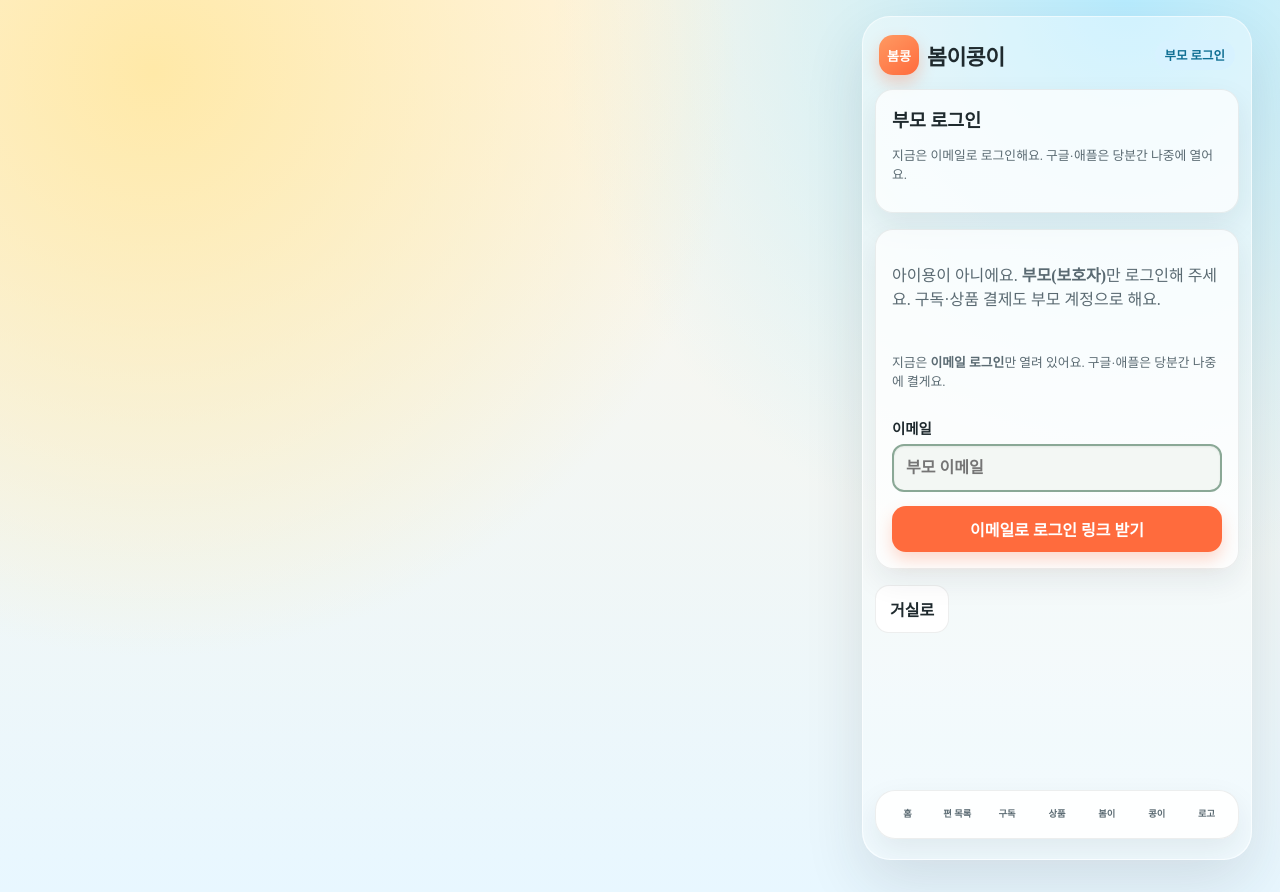
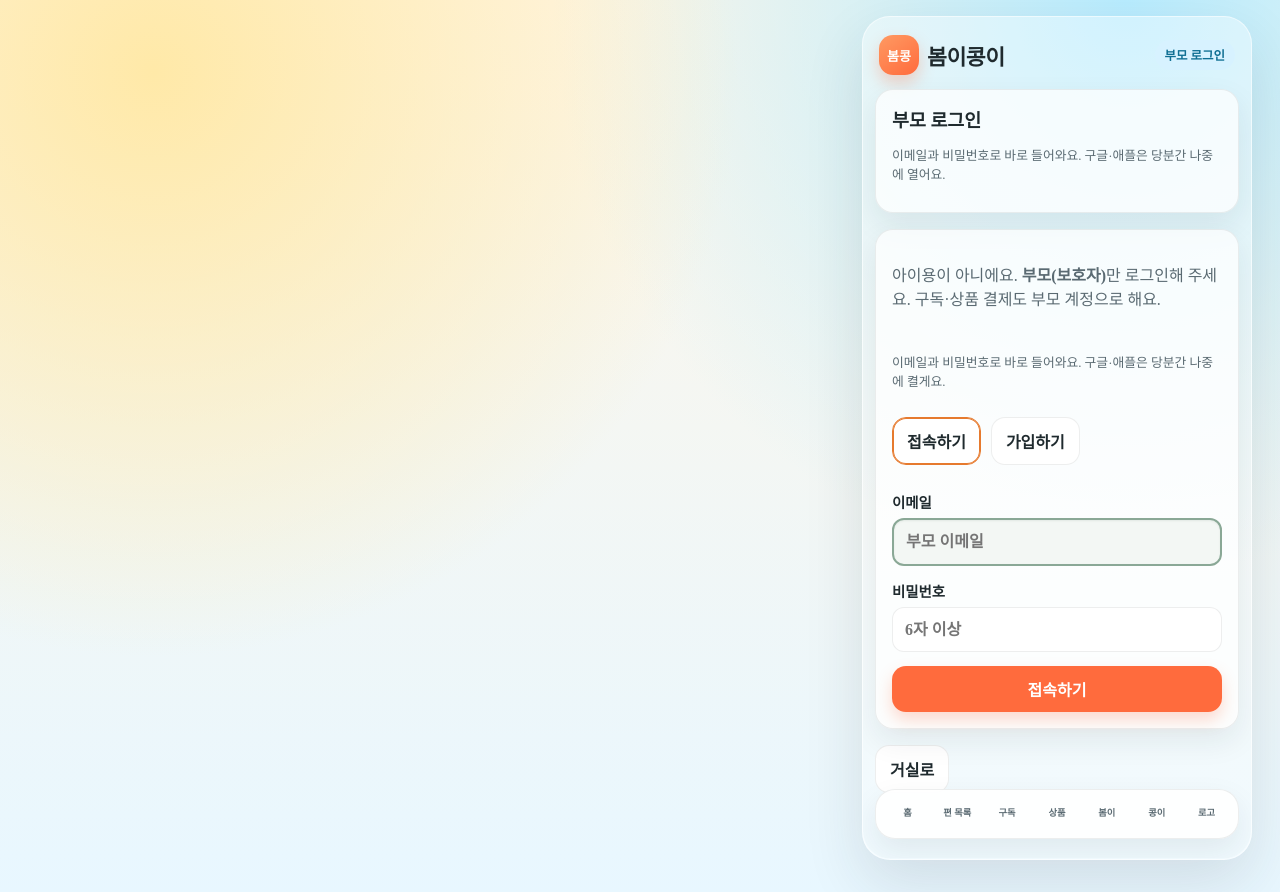
Before and after one commit to harryyoo59/bomkong, a Next.js app: page /parent-login in a window 1280 px wide. Built offline with nearby package versions, Linux system fonts and the light colour scheme; no server answers.

Commit message:
feat: 부모 로그인을 이메일+비밀번호 바로 접속으로 변경
매직링크 대신 소설가와 같이 같은 화면에서 가입/접속.
메일 확인은 대시보드에서 Confirm email 끄기 필요.

Co-authored-by: harryyoo59 <harryyoo59@users.noreply.github.com>

```diff
--- a/app/globals.css
+++ b/app/globals.css
@@ -345,6 +345,12 @@ textarea {
   border: 1px solid var(--line);
 }
 
+.btn-soft.is-active {
+  border-color: var(--orange, #e67a2e);
+  box-shadow: inset 0 0 0 1px var(--orange, #e67a2e);
+  font-weight: 700;
+}
+
 .btn-wide {
   width: 100%;
 }
--- a/app/parent-login/page.tsx
+++ b/app/parent-login/page.tsx
@@ -26,7 +26,7 @@ export default async function ParentLoginPage({ searchParams }: Props) {
       <section className="panel">
         <h1 className="section-title">부모 로그인</h1>
         <p className="muted tiny">
-          지금은 이메일로 로그인해요. 구글·애플은 당분간 나중에 열어요.
+          이메일과 비밀번호로 바로 들어와요. 구글·애플은 당분간 나중에 열어요.
         </p>
       </section>
       <ParentLoginForm nextPath={next} initialError={error} />
--- a/components/ParentLoginForm.tsx
+++ b/components/ParentLoginForm.tsx
@@ -3,23 +3,26 @@
 import { useMemo, useState } from "react";
 import { useRouter } from "next/navigation";
 import { createParentAuthBrowserClient } from "@/lib/parent-auth-browser";
-import { parentAuthCallbackUrl, safeNextPath } from "@/lib/parent-auth";
+import { safeNextPath } from "@/lib/parent-auth";
 
 type Props = {
   nextPath?: string;
   initialError?: string | null;
 };
 
+type Mode = "login" | "signup";
+
 /**
- * 당장 오픈용: 이메일 로그인만.
+ * 소설가와 같이: 이메일+비밀번호로 같은 화면에서 바로 가입/로그인.
  * 구글·애플은 당분간 안 켬.
  */
 export function ParentLoginForm({ nextPath = "/", initialError }: Props) {
   const router = useRouter();
   const next = useMemo(() => safeNextPath(nextPath), [nextPath]);
+  const [mode, setMode] = useState<Mode>("login");
   const [email, setEmail] = useState("");
-  const [code, setCode] = useState("");
-  const [awaitingCode, setAwaitingCode] = useState(false);
+  const [password, setPassword] = useState("");
+  const [passwordConfirm, setPasswordConfirm] = useState("");
   const [busy, setBusy] = useState(false);
   const [message, setMessage] = useState(
     initialError === "login"
@@ -27,83 +30,90 @@ export function ParentLoginForm({ nextPath = "/", initialError }: Props) {
       : "",
   );
 
-  async function sendEmailLink(e: React.FormEvent) {
+  function friendlyAuthError(raw: string): string {
+    const text = (raw || "").toLowerCase();
+    if (text.includes("invalid login credentials")) {
+      return "이메일 또는 비밀번호가 맞지 않아요.";
+    }
+    if (text.includes("user already registered")) {
+      return "이미 가입된 이메일이에요. 「접속하기」로 들어와 주세요.";
+    }
+    if (text.includes("password") && text.includes("least")) {
+      return "비밀번호는 6자 이상으로 해 주세요.";
+    }
+    if (text.includes("email") && text.includes("invalid")) {
+      return "이메일 주소를 확인해 주세요.";
+    }
+    if (text.includes("email not confirmed")) {
+      return "메일 확인이 아직 켜져 있어요. 사장님께 말씀해 주시면 바로 풀어 드릴게요.";
+    }
+    return raw || "처리하지 못했어요. 다시 해 주세요.";
+  }
+
+  async function onSubmit(e: React.FormEvent) {
     e.preventDefault();
     if (busy) return;
-    const trimmed = email.trim();
-    if (!trimmed || !trimmed.includes("@")) {
-      setMessage("이메일 주소를 확인해 주세요.");
-      return;
-    }
-    setBusy(true);
-    setMessage("");
-    try {
-      const supabase = createParentAuthBrowserClient();
-      const { error } = await supabase.auth.signInWithOtp({
-        email: trimmed,
-        options: {
-          emailRedirectTo: parentAuthCallbackUrl(next),
-          shouldCreateUser: true,
-        },
-      });
-      if (error) {
-        const raw = (error.message || "").toLowerCase();
-        if (raw.includes("rate limit")) {
-          setMessage(
-            "지금은 메일 보내기 횟수가 잠시 꽉 찼어요. 조금 기다렸다가 다시 눌러 주세요. 아까 보낸 메일이 있으면 메일함·스팸함도 확인해 보세요.",
-          );
-        } else {
-          setMessage(error.message || "이메일을 보내지 못했어요.");
-        }
-        setBusy(false);
-        return;
-      }
-      setAwaitingCode(true);
-      setMessage(
-        "로그인 메일을 보냈어요. 메일함(스팸함도)에서 링크를 누르거나, 숫자 6자리가 있으면 아래에 적어 주세요. 가능하면 메일 보낸 그 폰·컴퓨터에서 링크를 눌러 주세요.",
-      );
-      setBusy(false);
-    } catch {
-      setMessage("이메일을 보내지 못했어요. 다시 해 주세요.");
-      setBusy(false);
-    }
-  }
 
-  async function verifyEmailCode(e: React.FormEvent) {
-    e.preventDefault();
-    if (busy) return;
     const trimmedEmail = email.trim();
-    const trimmedCode = code.trim().replace(/\s+/g, "");
     if (!trimmedEmail.includes("@")) {
       setMessage("이메일 주소를 확인해 주세요.");
       return;
     }
-    if (trimmedCode.length < 6) {
-      setMessage("메일 안 숫자 6자리를 확인해 주세요.");
+    if (password.length < 6) {
+      setMessage("비밀번호는 6자 이상으로 해 주세요.");
       return;
     }
+    if (mode === "signup" && password !== passwordConfirm) {
+      setMessage("비밀번호 확인이 서로 달라요.");
+      return;
+    }
+
     setBusy(true);
     setMessage("");
+    const supabase = createParentAuthBrowserClient();
+
     try {
-      const supabase = createParentAuthBrowserClient();
-      const { error } = await supabase.auth.verifyOtp({
+      if (mode === "login") {
+        const { error } = await supabase.auth.signInWithPassword({
           email: trimmedEmail,
-        token: trimmedCode,
-        type: "email",
+          password,
         });
         if (error) {
+          setMessage(friendlyAuthError(error.message));
+          setBusy(false);
+          return;
+        }
+      } else {
+        const { data, error } = await supabase.auth.signUp({
+          email: trimmedEmail,
+          password,
+        });
+        if (error) {
+          setMessage(friendlyAuthError(error.message));
+          setBusy(false);
+          return;
+        }
+        if (!data.session) {
+          // 메일 확인이 켜져 있으면 세션이 없음 → 바로 로그인 시도로 한 번 더
+          const again = await supabase.auth.signInWithPassword({
+            email: trimmedEmail,
+            password,
+          });
+          if (again.error || !again.data.session) {
             setMessage(
-          error.message ||
-            "숫자 확인에 실패했어요. 메일 링크를 눌러 보거나, 숫자를 다시 확인해 주세요.",
+              "가입은 됐는데 바로 들어오지 못했어요. 「접속하기」로 다시 눌러 보거나, 사장님께 말씀해 주세요.",
             );
             setBusy(false);
             return;
           }
+        }
+      }
+
       setMessage("로그인됐어요. 거실로 이동해요.");
       router.replace(next);
       router.refresh();
     } catch {
-      setMessage("숫자 확인에 실패했어요. 다시 해 주세요.");
+      setMessage("처리하지 못했어요. 다시 해 주세요.");
       setBusy(false);
     }
   }
@@ -116,11 +126,35 @@ export function ParentLoginForm({ nextPath = "/", initialError }: Props) {
       </p>
 
       <p className="tiny muted">
-        지금은 <strong>이메일 로그인</strong>만 열려 있어요. 구글·애플은
-        당분간 나중에 켤게요.
+        이메일과 비밀번호로 바로 들어와요. 구글·애플은 당분간 나중에 켤게요.
       </p>
 
-      <form className="admin-form" onSubmit={(e) => void sendEmailLink(e)}>
+      <div className="vault-nav-row" style={{ marginBottom: "0.75rem" }}>
+        <button
+          type="button"
+          className={`btn btn-soft${mode === "login" ? " is-active" : ""}`}
+          onClick={() => {
+            setMode("login");
+            setMessage("");
+          }}
+          disabled={busy}
+        >
+          접속하기
+        </button>
+        <button
+          type="button"
+          className={`btn btn-soft${mode === "signup" ? " is-active" : ""}`}
+          onClick={() => {
+            setMode("signup");
+            setMessage("");
+          }}
+          disabled={busy}
+        >
+          가입하기
+        </button>
+      </div>
+
+      <form className="admin-form" onSubmit={(e) => void onSubmit(e)}>
         <label>
           이메일
           <input
@@ -132,38 +166,38 @@ export function ParentLoginForm({ nextPath = "/", initialError }: Props) {
             disabled={busy}
           />
         </label>
+        <label>
+          비밀번호
+          <input
+            type="password"
+            autoComplete={mode === "signup" ? "new-password" : "current-password"}
+            value={password}
+            onChange={(ev) => setPassword(ev.target.value)}
+            placeholder="6자 이상"
+            disabled={busy}
+          />
+        </label>
+        {mode === "signup" ? (
+          <label>
+            비밀번호 확인
+            <input
+              type="password"
+              autoComplete="new-password"
+              value={passwordConfirm}
+              onChange={(ev) => setPasswordConfirm(ev.target.value)}
+              placeholder="한 번 더"
+              disabled={busy}
+            />
+          </label>
+        ) : null}
         <button
           type="submit"
           className="btn btn-primary btn-wide"
           disabled={busy}
         >
-          {busy && !awaitingCode ? "보내는 중…" : "이메일로 로그인 링크 받기"}
+          {busy ? "처리 중…" : mode === "signup" ? "가입하기" : "접속하기"}
         </button>
       </form>
-
-      {awaitingCode ? (
-        <form className="admin-form" onSubmit={(e) => void verifyEmailCode(e)}>
-          <label>
-            메일 안 숫자 6자리 (있으면)
-            <input
-              type="text"
-              inputMode="numeric"
-              autoComplete="one-time-code"
-              value={code}
-              onChange={(ev) => setCode(ev.target.value)}
-              placeholder="123456"
-              disabled={busy}
-            />
-          </label>
-          <button
-            type="submit"
-            className="btn btn-soft btn-wide"
-            disabled={busy}
-          >
-            {busy ? "확인 중…" : "숫자로 로그인"}
-          </button>
-        </form>
-      ) : null}
 
       {message ? (
         <p className="form-msg" role="status">
```
Also changed, not shown: 1 other file (tests, documents, lock files or other folders). Lines whose indentation alone changed are shown as unchanged.
